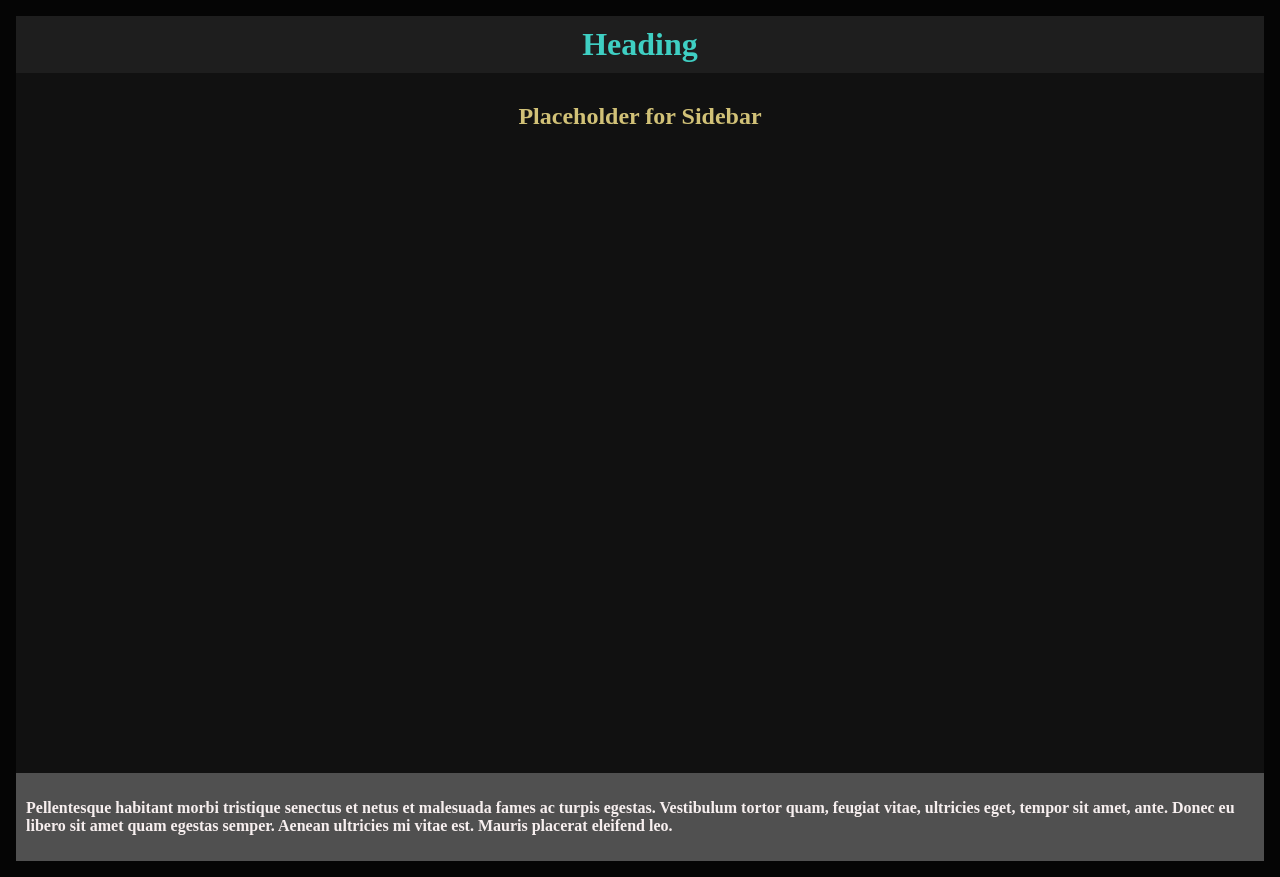
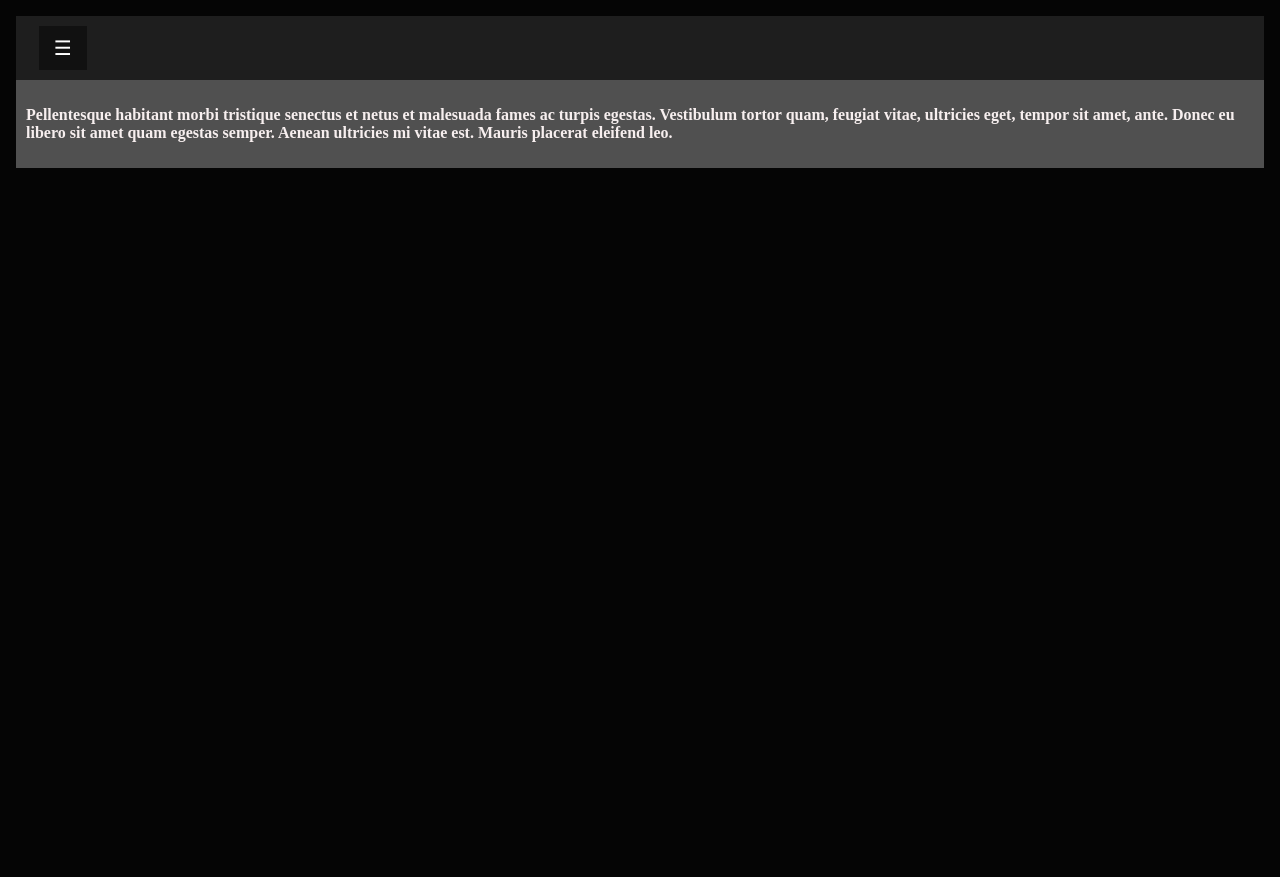
Before and after one commit to vsaravanan/newpage, a React (Create React App) app: page / in a window 1280 px wide. After the commit the page ends 800 px from the top, so only its background shows below. Built offline with nearby package versions, Linux system fonts and the light colour scheme.

Commit message:
Click on button hide sidebar

```diff
--- a/package.json
+++ b/package.json
@@ -4,6 +4,7 @@
   "private": true,
   "dependencies": {
     "classnames": "^2.2.6",
+    "jquery": "^3.4.1",
     "react": "^16.9.0",
     "react-dom": "^16.9.0",
     "react-scripts": "3.1.1"
--- a/src/App.js
+++ b/src/App.js
@@ -1,5 +1,5 @@
 import React, { Component } from 'react'
-import CategoryTree from './CategoryTree'
+import SideBar from './SideBar'
 import Header from './components/Header'
 
 class App extends Component {
@@ -9,8 +9,8 @@ class App extends Component {
         <header class='header'>
           <Header />
         </header>
-        <aside class='aside aside-1'>
-          <CategoryTree />
+        <aside id='mySidebar' class='aside-1 sidebar sidebar-close'>
+          <SideBar />
         </aside>
         <article class='main'>
           <p>
--- a/src/CategoryTree.js
+++ /dev/null
@@ -1,13 +0,0 @@
-import React, { Component } from 'react'
-
-class CategoryTree extends Component {
-  state = {}
-
-  componentWillMount = () => {}
-
-  render() {
-    return <h1>Placeholder for Sidebar </h1>
-  }
-}
-
-export default CategoryTree
--- /dev/null
+++ b/src/SideBar.js
@@ -0,0 +1,20 @@
+import React, { Component } from 'react'
+
+class SideBar extends Component {
+  state = {}
+
+  componentWillMount = () => {}
+
+  render() {
+    return (
+      <div>
+        <a href='#aa'>About</a>
+        <a href='#bb'>Services</a>
+        <a href='#c'>Clients</a>
+        <a href='#d'>Contact</a>
+      </div>
+    )
+  }
+}
+
+export default SideBar
--- a/src/components/Header.js
+++ b/src/components/Header.js
@@ -1,10 +1,24 @@
 import React, { Component } from 'react'
+// import { findDOMnode } from 'react-dom'
+import $ from 'jquery'
+export default class Header extends Component {
+  state = {
+    sidebar: false,
+  }
 
-export default class Header extends Component {
+  openNav = () => {
+    // this.setState({ sidebar: !this.state.sidebar })
+    // const el = findDOMnode(this.refs.header)
+    // $(el).slideToggle()
+    var ele = $('#mySidebar')
+    ele.toggleClass('sidebar-close sidebar-open')
+  }
   render() {
     return (
-      <header id='header' className='header'>
-        Heading
+      <header ref='header' className='header'>
+        <button class='openbtn' onClick={this.openNav}>
+          ☰{' '}
+        </button>
       </header>
     )
   }
--- a/src/index.css
+++ b/src/index.css
@@ -20,6 +20,7 @@
   color: rgb(63, 207, 195);
   font-size: 4vh;
   font-weight: bold;
+  float: left;
 }
 
 .footer {
@@ -39,10 +40,9 @@
 .aside-1 {
   background: #111;
   color: rgb(209, 193, 119);
-  height: 85vh;
 
 
-  /* font-size: 2vh; */
+
 }
 
 
@@ -56,68 +56,82 @@ body {
 
 
 .sidebar {
-  height: 100%;
-  width: 0;
-  position: fixed;
+  height: 80vh;
   z-index: 1;
   top: 0;
   left: 0;
   background-color: #111;
   overflow-x: hidden;
   transition: 0.5s;
-  padding-top: 60px;
+  padding-top: 1rem;
+
+
 }
 
 .sidebar a {
-  padding: 8px 8px 8px 32px;
+  padding: 0.5rem 0.5rem 0.5rem 1.5rem;
   text-decoration: none;
   font-size: 25px;
   color: #818181;
-  display: block;
+  display: flex;
   transition: 0.3s;
+
 }
 
 .sidebar a:hover {
   color: #f1f1f1;
 }
 
-#main {
+/* #main {
   transition: margin-left .5s;
   padding: 16px;
-}
+} */
 
 
 .sidebar-open  {
-	width: 250px;
+  /* width: 250px; */
+  display: block;
+
 }
 
 .sidebar-close {
-	width: 0;
+  /* width: 0; */
+  display: none;
 }
 
+.openbtn {
+  font-size: 20px;
+  cursor: pointer;
+  background-color: #111;
+  color: white;
+  padding: 10px 15px;
+  border: none;
+  margin-left: 1vw;
+}
 
-.main-open  {
+.openbtn:hover {
+  background-color: #444;
+}
+
+/* .main-open  {
 	margin-left: 250px;
 }
 
 .main-close {
   margin-left: 0;
-}
+} */
+
 
 
 @media all and (min-width: 600px) {
-  .aside { flex: 1 0 0 0; }
-}
-
-@media all and (min-width: 800px) {
-  .main    { flex: 2 0px }
-  .aside-1 { order: 1; }
-  .main    { order: 2; }
-  .footer  { order: 3; }
+  .aside-1   { flex: 1 }
+  .main    { flex: 10  }
+  .aside-1 { order: 1 }
+  .main    { order: 2 }
 }
 
 /* On smaller screens, where height is less than 450px, change the style of the sidenav (less padding and a smaller font size) */
-@media screen and (max-height: 450px) {
+/* @media screen and (max-height: 450px) {
   .sidebar {padding-top: 15px;}
   .sidebar a {font-size: 18px;}
-}
+} */
```
Also changed, not shown: 2 other files (tests, documents, lock files or other folders).
